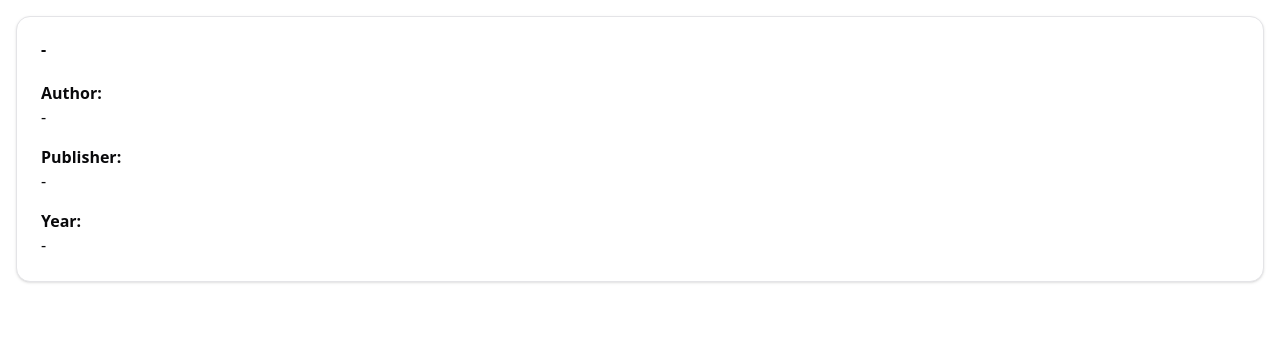
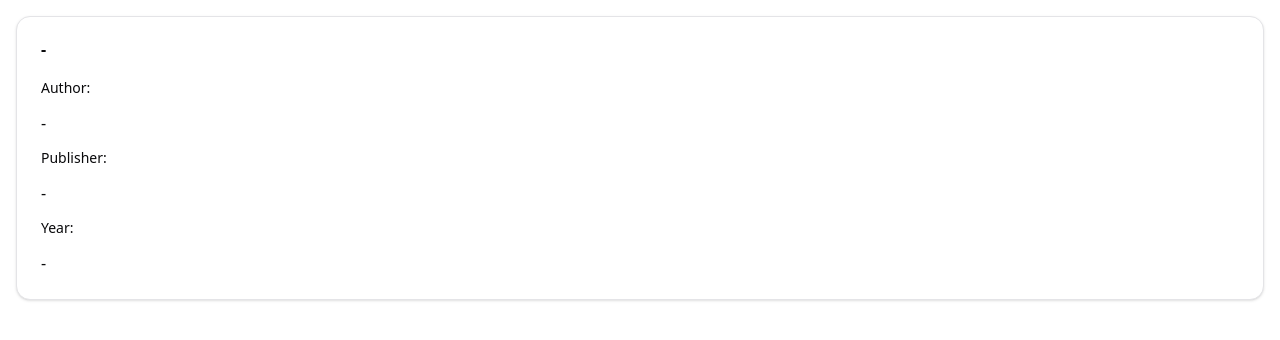
Before and after one commit to irrangga/library-manager-app, a Next.js app in the folder frontend/: page /books/1 in a window 1280 px wide. Shown: the top 340 px of the page. Built offline with nearby package versions, Linux system fonts and the light colour scheme; no server answers.

Commit message:
fix: [FE] book_details label import

```diff
--- a/frontend/src/app/books/[id]/page.tsx
+++ b/frontend/src/app/books/[id]/page.tsx
@@ -1,6 +1,6 @@
 import { Card, CardContent, CardHeader, CardTitle } from "@/components/ui/card"
+import { Label } from "@/components/ui/label"
 import { getBookById } from "@/lib/api/books"
-import { Label } from "@radix-ui/react-label"
 
 export default async function Page({
   params,
@@ -17,11 +17,11 @@ export default async function Page({
           <CardTitle>{data.title || "-"}</CardTitle>
         </CardHeader>
         <CardContent className="space-y-4">
-          <Label className="font-semibold">Author:</Label>
+          <Label>Author:</Label>
           <p>{data.author || "-"}</p>
-          <Label className="font-semibold">Publisher:</Label>
+          <Label>Publisher:</Label>
           <p>{data.publisher || "-"}</p>
-          <Label className="font-semibold">Year:</Label>
+          <Label>Year:</Label>
           <p>{data.year || "-"}</p>
         </CardContent>
       </Card>
```
